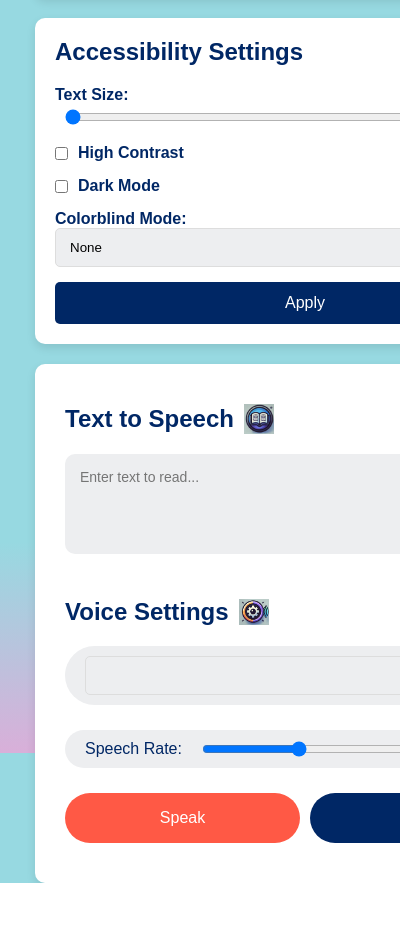
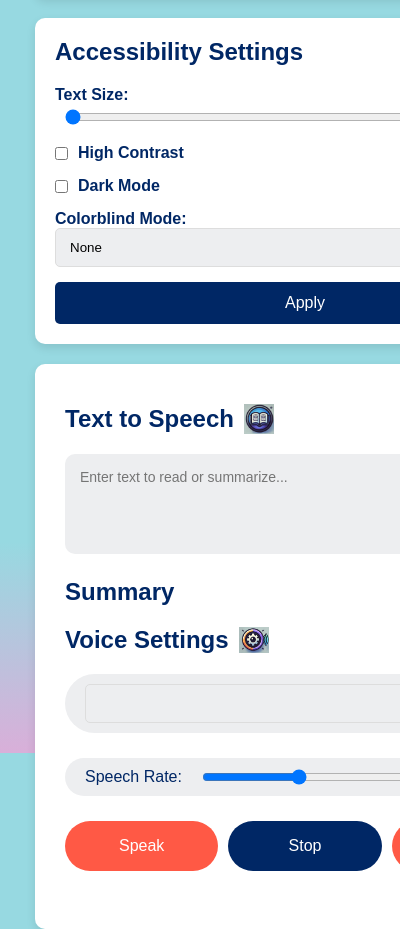
Before and after one commit to akanksha-ap/Equalist, a browser extension: page popup.html in a window 400 px wide. Shown: the part 91-1020 px from the top of the page. Before the commit the page ends 974 px from the top, so only its background shows below. Drawn offline with Linux system fonts and the light colour scheme.

Commit message:
Update popup.html

```diff
--- a/popup.html
+++ b/popup.html
@@ -52,7 +52,11 @@
         <div class="todo-app">
             <h2>Text to Speech<img src="images/texttospeech.png" alt="Speech Icon"></h2>
             <div class="text-section">
-                <textarea id="text-input" placeholder="Enter text to read..."></textarea>
+                <textarea id="text-input" placeholder="Enter text to read or summarize..."></textarea>
+            </div>
+            <div class="summary-output">
+                <h2>Summary</h2>
+                <div id="summary-output" class="output-box" placeholder="Summary will appear here "></div>
             </div>
 
             <div class="controls-section">
@@ -72,9 +76,14 @@
                 <div class="button-group">
                     <button id="speak" class="action-button">Speak</button>
                     <button id="stop" class="action-button">Stop</button>
+                    <button id="summarize" class="action-button">Summarize</button>
                 </div>
             </div>
+            <br>
+
         </div>
+
+
     </div>
 
     <script src="popup.js"></script>
```
